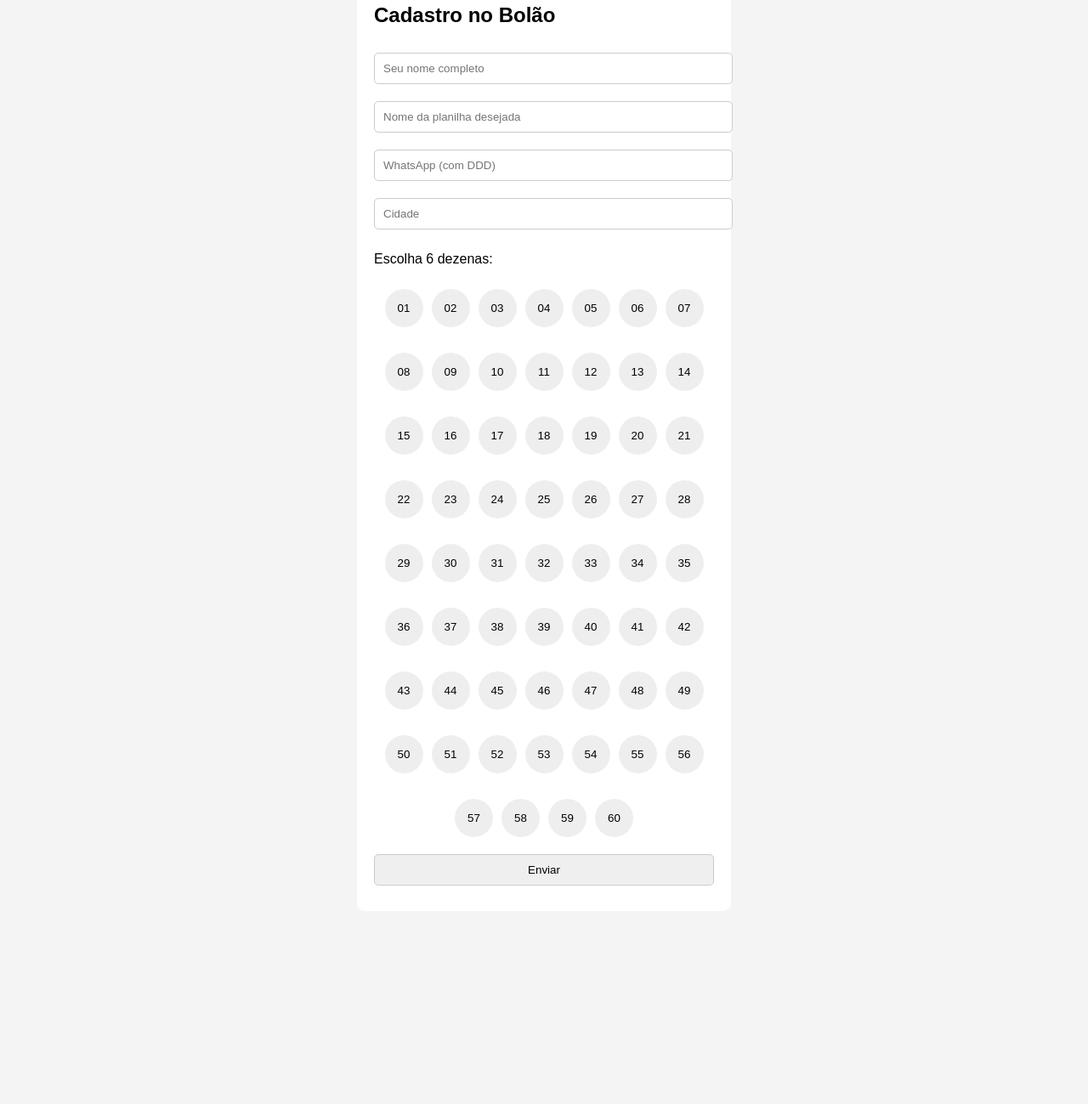
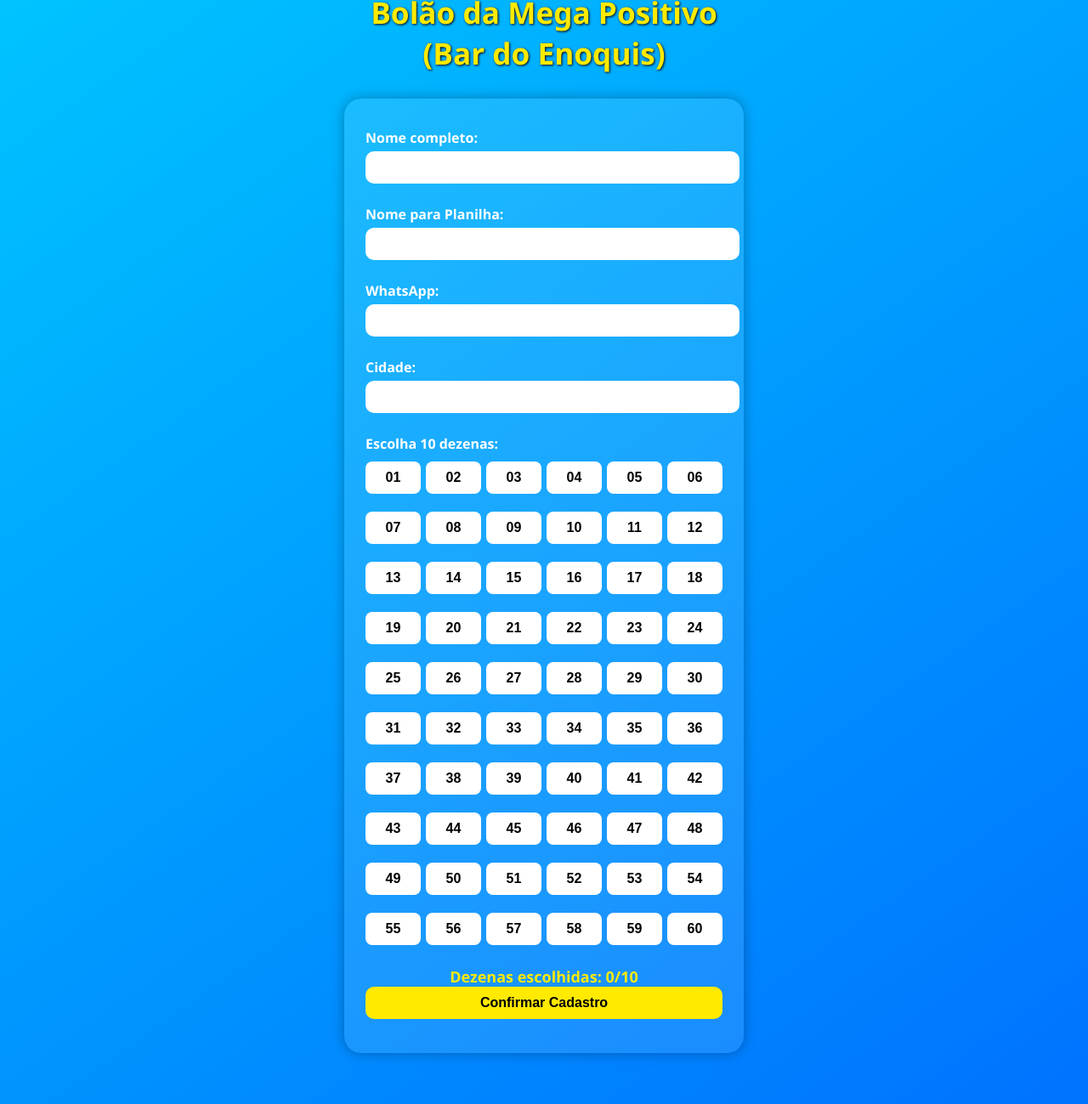
Before and after one commit to Frank55-empe/bolao-mega, a plain HTML site: page index.html in a window 1280 px wide. Shown: the part 64-1363 px from the top of the page at 85% size. Before the commit the page ends 1164 px from the top, so only its background shows below. Drawn offline with Linux system fonts and the light colour scheme.

Commit message:
Update index.html

```diff
--- a/index.html
+++ b/index.html
@@ -1,51 +1,167 @@
 <!DOCTYPE html>
-<html lang="pt-BR">
+<html lang="pt-br">
 <head>
   <meta charset="UTF-8" />
-  <meta name="viewport" content="width=device-width, initial-scale=1.0"/>
-  <title>Cadastro no Bolão</title>
+  <meta name="viewport" content="width=device-width, initial-scale=1.0" />
+  <title>Bolão da Mega Positivo</title>
   <style>
-    body { font-family: Arial, sans-serif; padding: 20px; background: #f4f4f4; }
-    form { background: white; padding: 20px; border-radius: 10px; max-width: 400px; margin: auto; }
-    input, select, button { width: 100%; padding: 10px; margin: 10px 0; border-radius: 5px; border: 1px solid #ccc; }
-    .grid { display: flex; flex-wrap: wrap; gap: 10px; justify-content: center; }
-    .grid button { width: 45px; height: 45px; border: none; border-radius: 50%; background: #eee; cursor: pointer; }
-    .grid button.selected { background: #4caf50; color: white; }
-    #loading, #confirmacao { display: none; text-align: center; margin-top: 20px; }
+    body {
+      font-family: 'Segoe UI', Tahoma, Geneva, Verdana, sans-serif;
+      background: linear-gradient(145deg, #00c6ff, #0072ff);
+      color: #fff;
+      padding: 30px;
+      margin: 0;
+    }
+    h1 {
+      text-align: center;
+      color: #ffea00;
+      font-size: 2.2rem;
+      text-shadow: 1px 1px 3px #000;
+    }
+    form {
+      background-color: rgba(255, 255, 255, 0.1);
+      padding: 25px;
+      border-radius: 20px;
+      max-width: 420px;
+      margin: 30px auto;
+      box-shadow: 0 0 15px rgba(0,0,0,0.3);
+    }
+    label {
+      display: block;
+      margin: 10px 0 5px;
+      font-weight: bold;
+      color: #fff;
+    }
+    input, select, button {
+      width: 100%;
+      padding: 10px;
+      margin-bottom: 15px;
+      border: none;
+      border-radius: 10px;
+      font-size: 1rem;
+    }
+    input, select {
+      background: #fff;
+      color: #333;
+    }
+    button {
+      background-color: #ffea00;
+      color: #000;
+      font-weight: bold;
+      cursor: pointer;
+      transition: background 0.3s;
+    }
+    button:hover {
+      background-color: #ffe100;
+    }
+    .grid {
+      display: grid;
+      grid-template-columns: repeat(6, 1fr);
+      gap: 6px;
+      margin-top: 10px;
+    }
+    .grid button {
+      background-color: #fff;
+      color: #000;
+      font-weight: bold;
+      border-radius: 8px;
+      cursor: pointer;
+      transition: 0.2s;
+    }
+    .grid button.selected {
+      background-color: #ffea00;
+      color: #000;
+      transform: scale(1.05);
+    }
+    #contador {
+      text-align: center;
+      font-size: 18px;
+      margin-top: 10px;
+      color: #ffea00;
+      font-weight: bold;
+    }
+    #loading {
+      display: none;
+      text-align: center;
+      margin-top: 10px;
+    }
+    #loading img {
+      width: 30px;
+    }
+    #confirmacao {
+      display: none;
+      text-align: center;
+      background: #000000aa;
+      padding: 20px;
+      border-radius: 15px;
+      margin: 20px auto;
+      max-width: 420px;
+      color: #fff;
+    }
+    #confirmacao p {
+      margin: 5px 0;
+    }
+    #btn-voltar {
+      background-color: #fff;
+      color: #0072ff;
+      font-weight: bold;
+      border-radius: 8px;
+      cursor: pointer;
+      padding: 10px;
+      margin-top: 15px;
+    }
   </style>
 </head>
 <body>
+  <h1>Bolão da Mega Positivo<br>(Bar do Enoquis)</h1>
+  <form id="formulario">
+    <label for="nome">Nome completo:</label>
+    <input type="text" id="nome" name="nome" required />
 
-<form id="formulario">
-  <h2>Cadastro no Bolão</h2>
-  <input type="text" name="nome" placeholder="Seu nome completo" required />
-  <input type="text" name="nomePlanilha" placeholder="Nome da planilha desejada" required />
-  <input type="text" name="whatsapp" placeholder="WhatsApp (com DDD)" required />
-  <input type="text" name="cidade" placeholder="Cidade" required />
+    <label for="nomePlanilha">Nome para Planilha:</label>
+    <input type="text" id="nomePlanilha" name="nomePlanilha" required />
 
-  <p>Escolha 6 dezenas:</p>
-  <div class="grid" id="dezenas">
-    <!-- Gera 60 botões de 01 a 60 -->
+    <label for="whatsapp">WhatsApp:</label>
+    <input type="text" id="whatsapp" name="whatsapp" required />
+
+    <label for="cidade">Cidade:</label>
+    <input type="text" id="cidade" name="cidade" required />
+
+    <label>Escolha 10 dezenas:</label>
+    <div id="dezenas" class="grid"></div>
+    <div id="contador">Dezenas escolhidas: 0/10</div>
+
+    <button type="submit">Confirmar Cadastro</button>
+    <div id="loading"><img src="https://i.gifer.com/ZZ5H.gif" alt="Carregando..." /></div>
+  </form>
+
+  <div id="confirmacao">
+    <h2>Confira seus dados:</h2>
+    <p id="resumoDados"></p>
+    <button id="btn-voltar" onclick="window.location.reload()">Voltar</button>
   </div>
 
-  <button type="submit">Enviar</button>
-  <div id="loading">Enviando...</div>
-  <div id="confirmacao">Cadastro enviado com sucesso!</div>
-</form>
+  <script>
+    const form = document.getElementById("formulario");
+    const dezenasContainer = document.getElementById("dezenas");
+    const contador = document.getElementById("contador");
 
-<script>
-  const grid = document.getElementById("dezenas");
     for (let i = 1; i <= 60; i++) {
       const btn = document.createElement("button");
+      btn.type = "button";
       btn.textContent = i.toString().padStart(2, '0');
-    btn.addEventListener("click", (e) => {
-      e.preventDefault();
+      btn.addEventListener("click", () => {
         btn.classList.toggle("selected");
+        const selecionadas = document.querySelectorAll(".grid button.selected");
+        if (selecionadas.length > 10) {
+          btn.classList.remove("selected");
+          alert("Você só pode escolher 10 dezenas!");
+        }
+        contador.textContent = `Dezenas escolhidas: ${selecionadas.length}/10`;
       });
-    grid.appendChild(btn);
+      dezenasContainer.appendChild(btn);
     }
 
-  const form = document.getElementById("formulario");
     form.addEventListener("submit", function (e) {
       e.preventDefault();
       document.getElementById("loading").style.display = "block";
@@ -54,16 +170,10 @@
         .map(btn => btn.textContent)
         .join(",");
 
-    if (dezenasSelecionadas.split(",").length !== 6) {
-      alert("Você deve selecionar exatamente 6 dezenas.");
-      document.getElementById("loading").style.display = "none";
-      return;
-    }
-
       const dados = new FormData(form);
       dados.append("dezenas", dezenasSelecionadas);
 
-    fetch("https://script.google.com/macros/s/AKfycbwUXTAnJvNX1FATNnf-c-WrjJnnvx2I1O_MSY0ID7zYAoPWiGTl1w62lYJXhLvpoXyV/exec", {
+      fetch("https://script.google.com/macros/s/SEU_SCRIPT_ID_AQUI/exec", {
         method: "POST",
         body: dados
       })
@@ -71,15 +181,12 @@
       .then(() => {
         document.getElementById("loading").style.display = "none";
         document.getElementById("confirmacao").style.display = "block";
-      form.reset();
-      document.querySelectorAll(".grid button").forEach(btn => btn.classList.remove("selected"));
       })
       .catch(err => {
-      alert("Erro ao enviar dados.");
+        alert("Erro ao enviar dados. Tente novamente.");
         document.getElementById("loading").style.display = "none";
       });
     });
   </script>
-
 </body>
 </html>
```
Lines whose indentation alone changed are shown as unchanged.
